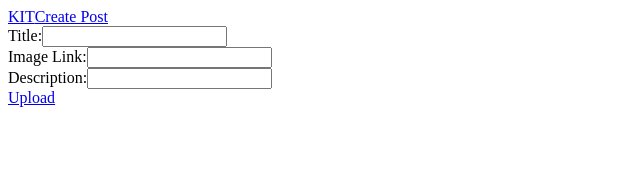
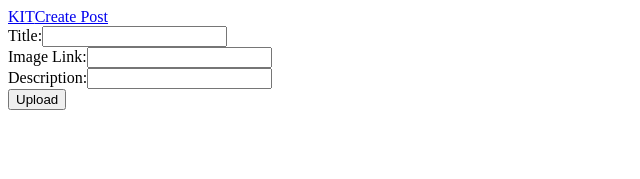
Before and after one commit to Jonnaa/KIT, a React (Vite) app in the folder frontend/: page /create in a window 1280 px wide. Shown: the top 179 px of the page, without its empty margins (0-640 px from the left). Built offline with nearby package versions, Linux system fonts and the light colour scheme.

Commit message:
Removed redirect, was not requiring input

```diff
--- a/frontend/src/components/CreatePostPage/index.jsx
+++ b/frontend/src/components/CreatePostPage/index.jsx
@@ -1,6 +1,5 @@
 import { useState } from "react"
 import { createPost, getPosts } from "../../../utils/backend"
-import { Link } from "react-router-dom";
 
 export default function CreatePostPage({setPosts}){
     const [formContent, setFormContent] = useState({
@@ -18,25 +17,28 @@ export default function CreatePostPage({setPosts}){
         })
     }
 
-    // function handleSubmit(event){
-    function handleSubmit(){
+    function handleSubmit(event){
+    // function handleSubmit(){
 
         // Don't let page reload
-        // event.preventDefault()
-        setUploadStatus("Uploading...")
+        event.preventDefault()
+        // setUploadStatus("Uploading...")
+        console.log("Uploading...")
         // Create post then go to post detail
         createPost({...formContent})
-            .then((data)=>{
-                console.log(data)
-                setUploadStatus("Upload successful!")
+            .then(()=>{
+                // setUploadStatus("Upload successful!")
+                console.log("Upload successful!")
                 getPosts()
                     .then(posts=>setPosts(posts))
+                    .catch(err=>console.log(err))
             })
-        // setFormContent({
-        //     title: '',
-        //     img: '',
-        //     description: ''
-        // })
+            .catch(err=>console.log(err))
+        setFormContent({
+            title: '',
+            img: '',
+            description: ''
+        })
     }
 
     return(
@@ -66,10 +68,10 @@ export default function CreatePostPage({setPosts}){
                     required
                 />
                 <br />
-                {/* <button type="submit">
+                <button type="submit">
                     Upload
-                </button> */}
-                <Link to="/" onClick={handleSubmit}>Upload</Link>
+                </button>
+                {/* <Link to="/" onClick={handleSubmit}>Upload</Link> */}
             </form>
             {uploadStatus}
         </div>
```
